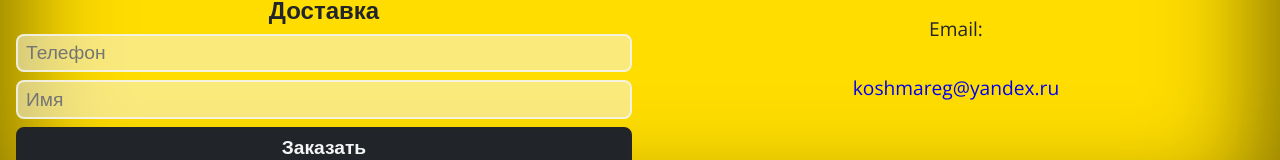
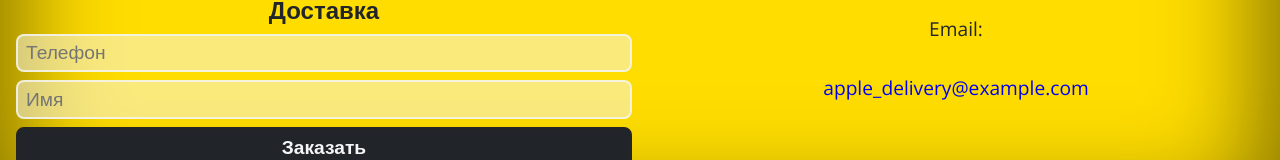
Before and after one commit to KoshmareG/KoshmareG.github.io, a plain HTML site: page landing/index.html in a window 1280 px wide. Shown: the part 2123-2283 px from the top of the page. Drawn offline with nearby package versions, Linux system fonts and the light colour scheme.

Commit message:
Change delivery

```diff
--- a/landing/index.html
+++ b/landing/index.html
@@ -131,7 +131,7 @@
           <p class="center text">Телефон:</p>
           <a href="tel:+79999990000" class="link text">+7(999)999-00-00</a>
           <p class="center text">Email:</p>
-          <a href="mailto:apple_delivery@example.com" class="link text">koshmareg@yandex.ru</a>
+          <a href="mailto:apple_delivery@example.com" class="link text">apple_delivery@example.com</a>
         </div>
       </div>
     </div>
```
